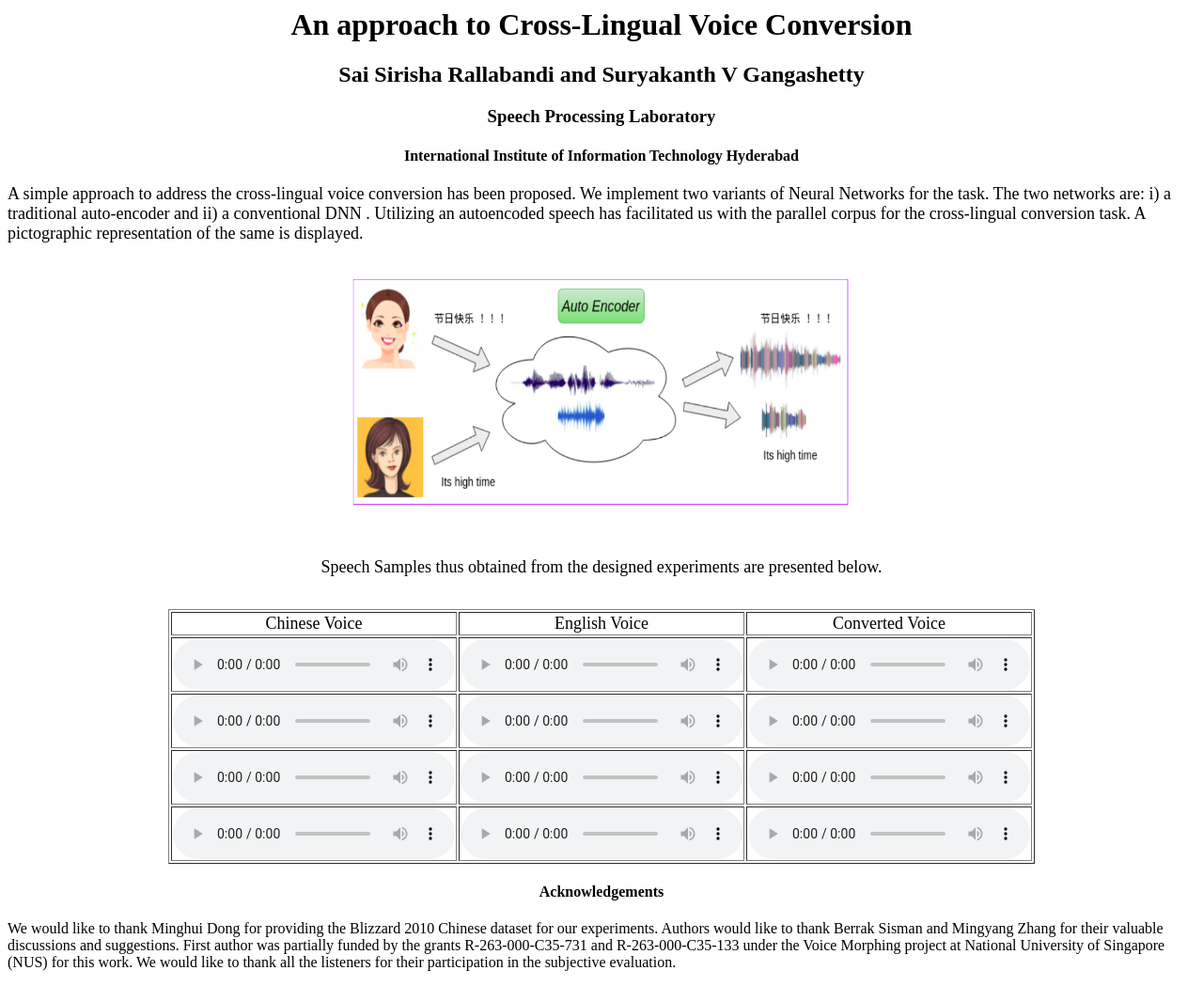
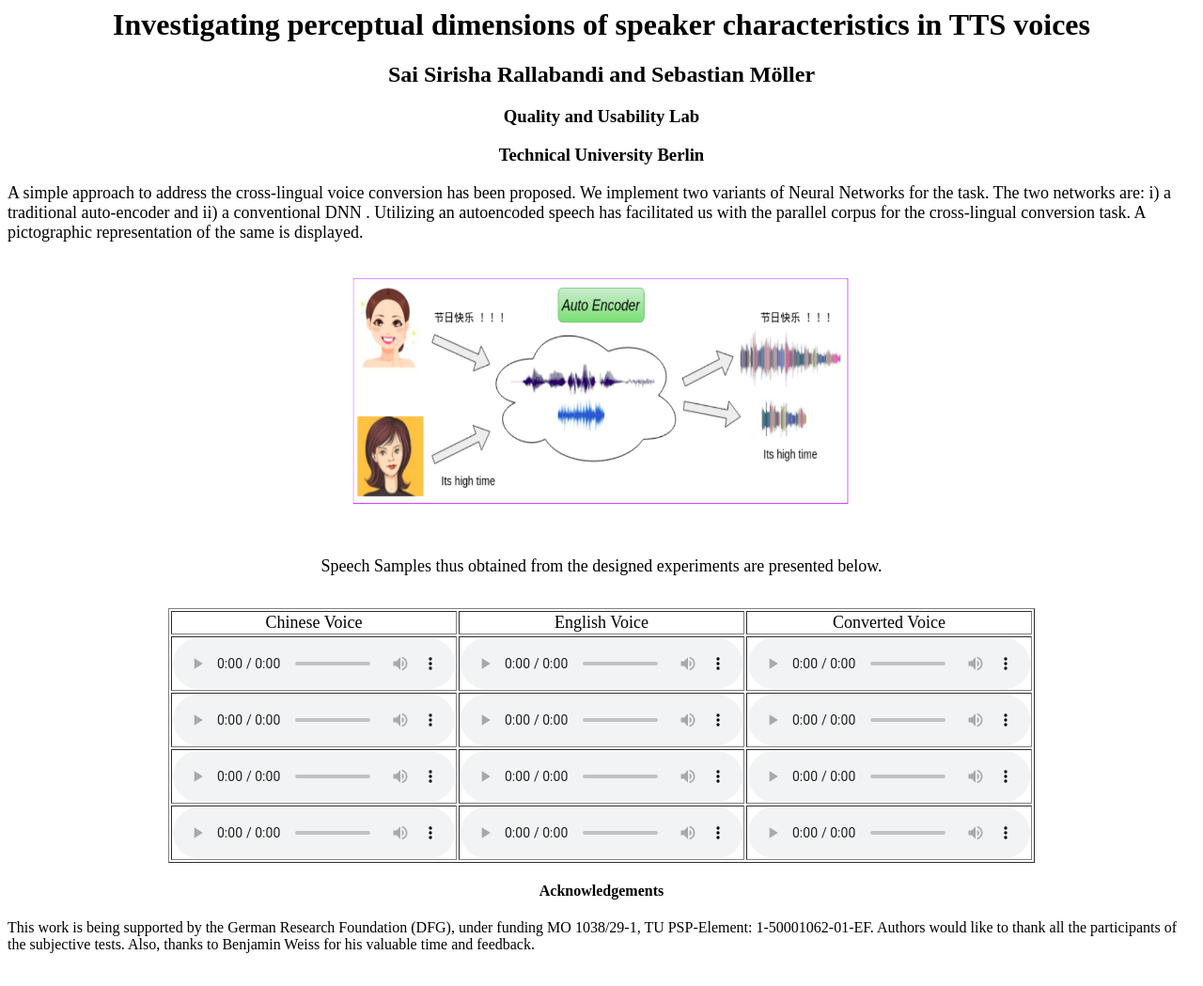
Before and after one commit to SaiSirishaR/Social-Speaker-Characteristics, a plain HTML site: page index.html in a window 1280 px wide. Shown: the whole page at 94% size. Drawn offline with Linux system fonts and the light colour scheme; files whose address does not match are found by name.

Commit message:
Update index.html

```diff
--- a/index.html
+++ b/index.html
@@ -1,12 +1,12 @@
 <html>
   <head>
   </head>
-     <title>Cross-Lingual Voice Conversion</title>
+     <title> Speaker Characteristics </title>
   <body>
-     <h1 align="center">An approach to Cross-Lingual Voice Conversion</h1>
-     <h2 align="center"> Sai Sirisha Rallabandi and Suryakanth V Gangashetty</h2>
-     <h3 align="center"> Speech Processing Laboratory</h3>
-     <h4 align="center">International Institute of Information Technology Hyderabad</h4>
+     <h1 align="center"> Investigating perceptual dimensions of speaker characteristics in TTS voices </h1>
+     <h2 align="center"> Sai Sirisha Rallabandi and Sebastian Möller </h2>
+     <h3 align="center"> Quality and Usability Lab </h3>
+     <h3 align="center"> Technical University Berlin </h4>
 
   <font size="4"> A simple approach to address the cross-lingual voice conversion has been proposed. We implement two variants of Neural Networks for the task. The two networks are: i) a traditional auto-encoder and ii) a conventional DNN . Utilizing an autoencoded speech has facilitated us with the parallel corpus for the cross-lingual conversion task. A pictographic representation of the same is displayed.</font></h4>
 
@@ -40,6 +40,6 @@
          <td> <audio controls><source src="samples/Chinese/text_00015.wav"></audio></td> <td><audio controls><source src="samples/slt/arctic_a0306.wav"></audio></td> <td> <audio controls><source src="samples/clvc_output/arctic_a0306.wav"></audio></td></tr>
      </table>
   <h4 align="center"> Acknowledgements</h4>
-  <p> We would like to thank Minghui Dong for providing the Blizzard 2010 Chinese dataset for our experiments. Authors would like to thank Berrak Sisman and Mingyang Zhang for their valuable discussions and suggestions. First author was partially funded by the grants R-263-000-C35-731 and R-263-000-C35-133 under the Voice Morphing project at National University of Singapore (NUS) for this work. We would like to thank all the listeners for their participation in the subjective evaluation. </p>
+  <p> This work is being supported by the German Research Foundation (DFG), under funding MO 1038/29-1, TU PSP-Element: 1-50001062-01-EF. Authors would like to thank all the participants of the subjective tests. Also, thanks to Benjamin Weiss for his valuable time and feedback. </p>
   </body>
 </html>
```
